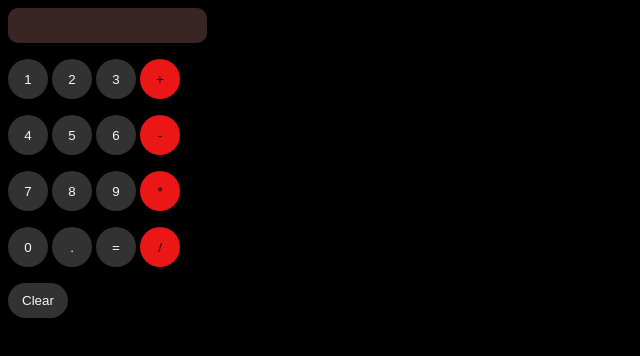
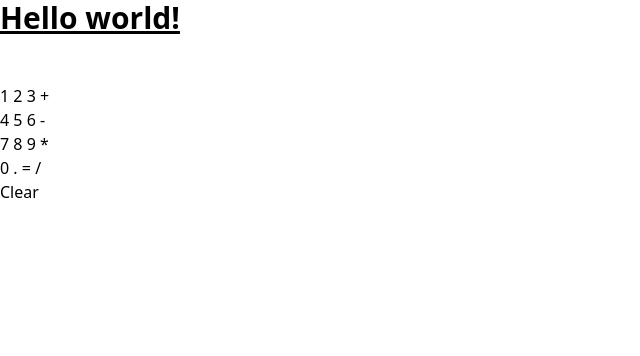
Before and after one commit to jai-prakaash/Calculator, a plain HTML site: page index.html in a window 1280 px wide. Shown: the whole page, without its empty margins (0-640 px from the left). Drawn offline with nearby package versions, Linux system fonts and the light colour scheme.

Commit message:
add tai;wind

```diff
--- a/10i calculator.css
+++ /dev/null
@@ -1,42 +0,0 @@
-body{
-    background: #000;
-}
-
-.normal{
-    height: 40px;
-    width: 40px;
-    padding: 10px 14px;
-    background: #333232;
-    color: aliceblue;
-    border: none;
-    border-radius: 50px;
-    cursor: pointer;
-}
-
-.color{
-    height: 40px;
-    width: 40px;
-padding: 10px 14px;
-background: #eb1616;
-border: none;
-border-radius: 50px;
-cursor: pointer;
-}
-
-.show{
-    border: none;
-    padding: 10px;
-    background-color: #3a2525;
-    color: aqua;
-    font-weight: bold;
-    border-radius: 10px;
-}
-
-.normaly{
-    padding: 10px 14px;
-    background: #333232;
-    color: aliceblue;
-    border: none;
-    border-radius: 50px;
-    cursor: pointer;
-}
--- a/index.html
+++ b/index.html
@@ -1,14 +1,16 @@
-<!DOCTYPE html>
+<!doctype html>
 <html>
   <head>
-
-    <meta charset="UTF-8">
-    <meta name="viewport" content="width=device-width, initial-scale=1.0">
-    <title>calculator</title>
-    <link rel="stylesheet" href="10i calculator.css">
-
+    <meta charset="UTF-8" />
+    <meta name="viewport" content="width=device-width, initial-scale=1.0" />
+    <script src="https://unpkg.com/@tailwindcss/browser@4"></script>
   </head>
   <body>
+    <h1 class="text-3xl font-bold underline">
+      Hello world!
+    </h1>
+
+    <br>
 
     <input class="showCalculation show">
     <p>
```
